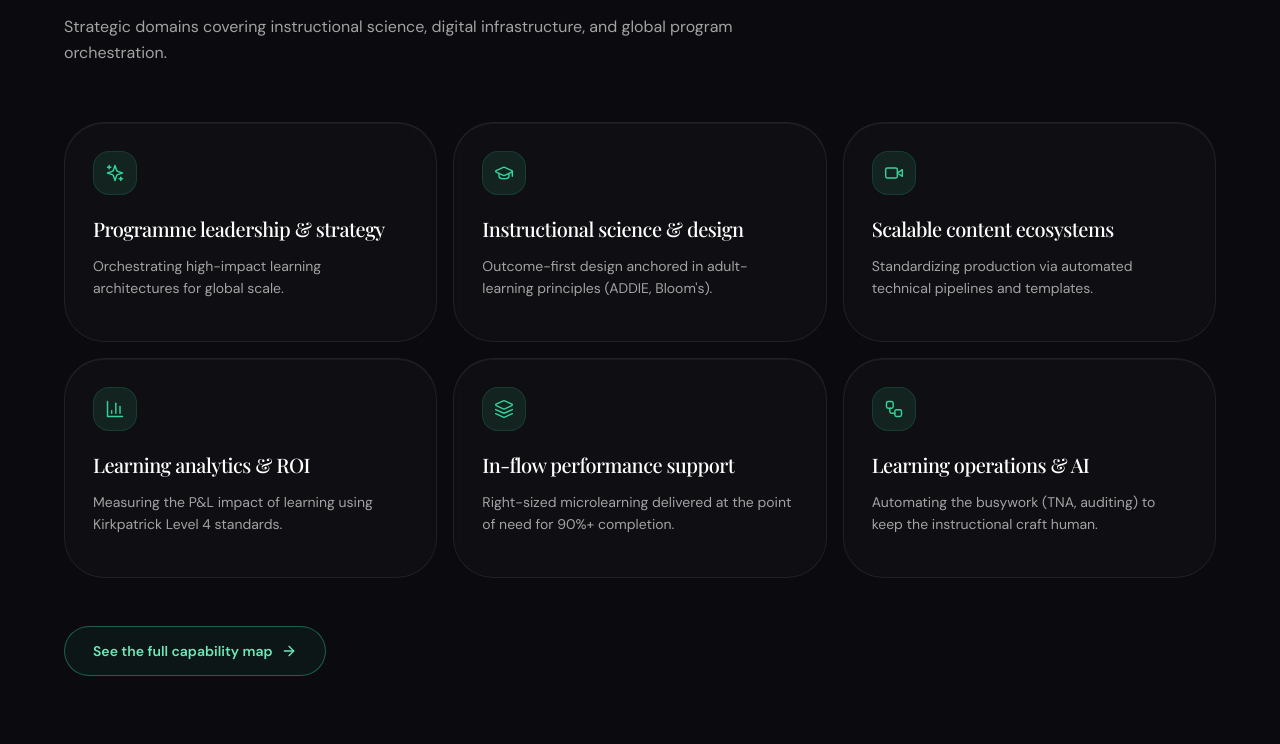
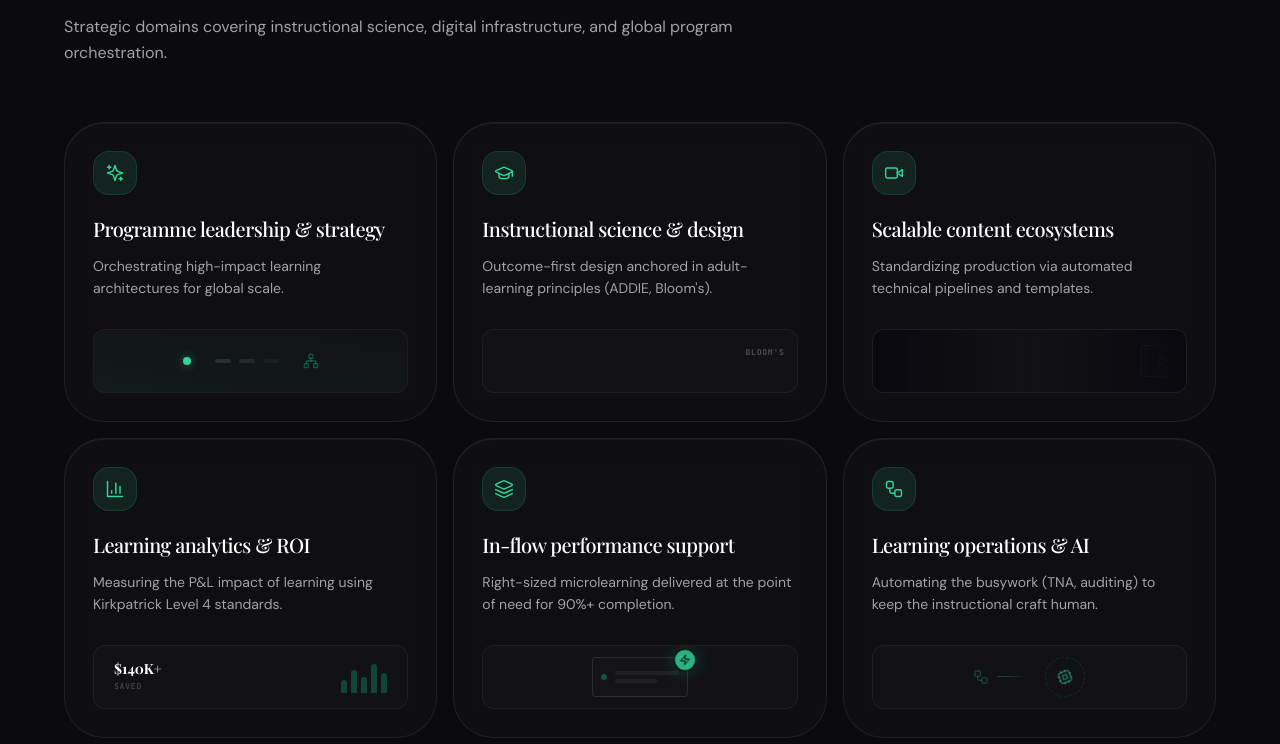
Before and after one commit to notjitin-1994/jitin-nair-portfolio, a Next.js app: page /LD-Systems-Portfolio in a window 1280 px wide. Shown: the part 4642-5386 px from the top of the page. Built offline with nearby package versions, Linux system fonts and the light colour scheme.

Commit message:
Revamp 'What I bring' infographics: contextually relevant micro-visualizations for L&D leadership domains

```diff
--- a/app/components/ld/LDPortfolio.tsx
+++ b/app/components/ld/LDPortfolio.tsx
@@ -11,7 +11,7 @@ import {
   useMotionValue,
   useReducedMotion,
 } from "framer-motion";
-import { ArrowRight, ArrowUpRight, ArrowDown, Mail, Linkedin, Check, Phone, MessageCircle, Instagram, Users, ChevronRight, X, ExternalLink, ChevronDown } from "lucide-react";
+import { ArrowRight, ArrowUpRight, ArrowDown, Mail, Linkedin, Check, Phone, MessageCircle, Instagram, Users, ChevronRight, X, ExternalLink, ChevronDown, Network, Video, Zap, Workflow, Cpu } from "lucide-react";
 import { EASE, useFontsReady, Reveal, CountUp, MagneticButton, useMounted } from "./primitives";
 import { DownloadResumeButton } from "./DownloadResumeButton";
 import { LdVortexBackground } from "./LdVortexBackground";
@@ -595,239 +595,156 @@ function AiLever() {
 }
 
 /* ---------- Capability tile infographic ---------- */
-const capPicsum = (seed: string) => `https://picsum.photos/seed/${seed}/700/500`;
 
-function TileViz({ c }: { c: CapabilityDomain }) {
+function CapabilityViz({ id }: { id: string }) {
   const reduced = useReducedMotion();
-  const viz = c.viz;
-  const inView = { once: true, margin: "-40px" } as const;
-  const headline = (
-    <span className="font-serif text-[2rem] font-medium leading-none tracking-tight text-white">{c.proofValue}</span>
-  );
 
-  // 1. Semicircle speed gauge
-  if (viz.kind === "gauge") {
-    const len = 148;
-    // Needle pivots from the hub (55,56); animate the tip coordinates so the base
-    // always sits exactly on the hub dot (avoids SVG transform-origin pitfalls).
-    const hubX = 55;
-    const hubY = 56;
-    const needleLen = 34;
-    const phi = Math.PI * (1 - viz.fill); // 0% -> pointing left, 100% -> pointing right
-    const tipX = hubX + needleLen * Math.cos(phi);
-    const tipY = hubY - needleLen * Math.sin(phi);
+  // 1. Leadership: Strategic Network
+  if (id === "leadership") {
     return (
-      <div>
-        <div className="mx-auto w-full max-w-[150px]">
-          <svg viewBox="0 0 110 64" className="w-full">
-            <path d="M8 56 A47 47 0 0 1 102 56" fill="none" stroke="rgba(255,255,255,0.12)" strokeWidth="7" strokeLinecap="round" />
-            <motion.path
-              d="M8 56 A47 47 0 0 1 102 56"
-              fill="none"
-              stroke="url(#capGauge)"
-              strokeWidth="7"
-              strokeLinecap="round"
-              strokeDasharray={len}
-              initial={reduced ? false : { strokeDashoffset: len }}
-              whileInView={{ strokeDashoffset: len * (1 - viz.fill) }}
-              viewport={inView}
-              transition={{ duration: 1.2, ease: EASE }}
+      <div className="relative h-16 w-full overflow-hidden rounded-xl bg-white/[0.02] border border-white/[0.05] flex items-center justify-center">
+         <div className="absolute inset-0 bg-gradient-to-tr from-emerald-500/5 to-transparent" />
+         <div className="relative flex items-center gap-6">
+            <div className="h-2 w-2 rounded-full bg-emerald-400 shadow-[0_0_10px_rgba(52,211,153,0.5)]" />
+            <div className="flex gap-2">
+               {[...Array(3)].map((_, i) => (
+                 <motion.div
+                   key={i}
+                   animate={reduced ? {} : { opacity: [0.2, 1, 0.2] }}
+                   transition={{ duration: 2, delay: i * 0.4, repeat: Infinity }}
+                   className="h-1 w-4 rounded-full bg-white/10"
                  />
-            <motion.line
-              x1={hubX}
-              y1={hubY}
-              x2={tipX}
-              y2={tipY}
-              stroke="#e5e7eb"
-              strokeWidth="2.5"
-              strokeLinecap="round"
-              initial={reduced ? false : { x2: hubX - needleLen, y2: hubY }}
-              whileInView={{ x2: tipX, y2: tipY }}
-              viewport={inView}
-              transition={{ duration: 1.2, ease: EASE }}
-            />
-            <circle cx={hubX} cy={hubY} r="4" fill="#34d399" />
-            <defs>
-              <linearGradient id="capGauge" x1="0" x2="1">
-                <stop offset="0%" stopColor="#34d399" />
-                <stop offset="100%" stopColor="#2dd4bf" />
-              </linearGradient>
-            </defs>
-          </svg>
+               ))}
             </div>
-        <div className="mt-1 flex items-baseline gap-2">
-          {headline}
-          <span className="text-xs text-neutral-400">{viz.label}</span>
+            <Network className="h-4 w-4 text-emerald-500/40" />
          </div>
       </div>
     );
   }
 
-  // 2. Donut ring
-  if (viz.kind === "donut") {
-    const r = 26;
-    const circ = 2 * Math.PI * r;
+  // 2. Science: Pedagogical Structure
+  if (id === "science") {
     return (
-      <div className="flex items-center gap-4">
-        <div className="relative h-[68px] w-[68px] flex-shrink-0">
-          <svg viewBox="0 0 68 68" className="h-full w-full -rotate-90">
-            <circle cx="34" cy="34" r={r} fill="none" stroke="rgba(255,255,255,0.1)" strokeWidth="7" />
-            <motion.circle
-              cx="34" cy="34" r={r}
-              fill="none" stroke="url(#capDonut)" strokeWidth="7" strokeLinecap="round"
-              strokeDasharray={circ}
-              initial={reduced ? false : { strokeDashoffset: circ }}
-              whileInView={{ strokeDashoffset: circ * (1 - viz.value / 100) }}
-              viewport={inView}
-              transition={{ duration: 1.2, ease: EASE }}
+      <div className="relative h-16 w-full overflow-hidden rounded-xl bg-white/[0.02] border border-white/[0.05] flex items-end justify-center pb-3 px-6">
+         <div className="flex items-end gap-1.5 w-full">
+            {[0.4, 0.7, 1.0, 0.8, 0.5].map((h, i) => (
+              <motion.div
+                key={i}
+                initial={{ height: 0 }}
+                whileInView={{ height: `${h * 100}%` }}
+                transition={{ duration: 1, delay: i * 0.1, ease: EASE }}
+                className="flex-1 bg-gradient-to-t from-emerald-500/20 to-emerald-400/40 rounded-t-sm"
               />
-            <defs>
-              <linearGradient id="capDonut" x1="0" y1="0" x2="1" y2="1">
-                <stop offset="0%" stopColor="#34d399" stopOpacity="0.35" />
-                <stop offset="100%" stopColor="#2dd4bf" stopOpacity="0.35" />
-              </linearGradient>
-            </defs>
-          </svg>
-          <div className="absolute inset-0 grid place-items-center">
-            <span className="font-serif text-lg font-medium text-white">{c.proofValue}</span>
+            ))}
          </div>
-        </div>
-        <span className="text-sm leading-snug text-neutral-400">{viz.label}</span>
-      </div>
-    );
-  }
-
-  // 3. Horizontal bar
-  if (viz.kind === "bar") {
-    return (
-      <div>
-        <div className="flex items-baseline gap-2">
-          {headline}
-          <span className="text-xs text-neutral-400">{viz.label}</span>
-        </div>
-        <div className="mt-3 h-2 w-full overflow-hidden rounded-full bg-white/10">
-          <motion.div
-            className="h-full w-full origin-left rounded-full bg-gradient-to-r from-emerald-400 to-teal-400"
-            initial={reduced ? false : { transform: "scaleX(0)" }}
-            whileInView={{ transform: `scaleX(${viz.value / 100})` }}
-            viewport={inView}
-            transition={{ duration: 1, ease: EASE }}
-          />
+         <div className="absolute top-2 right-3">
+            <span className="text-[8px] font-mono text-neutral-600 uppercase tracking-widest font-bold">Bloom&apos;s</span>
          </div>
       </div>
     );
   }
 
-  // 4. Vertical column chart
-  if (viz.kind === "columns") {
-    const max = Math.max(...viz.segments.map((s) => s.v));
+  // 3. Ecosystems: Production Pipeline
+  if (id === "ecosystems") {
     return (
-      <div>
-        <div className="flex items-baseline gap-2">
-          {headline}
-          <span className="text-xs text-neutral-400">removed</span>
+      <div className="relative h-16 w-full overflow-hidden rounded-xl bg-white/[0.02] border border-white/[0.05] flex items-center">
+         <motion.div
+           animate={reduced ? {} : { x: ["-100%", "100%"] }}
+           transition={{ duration: 8, repeat: Infinity, ease: "linear" }}
+           className="flex gap-4"
+         >
+            {[...Array(6)].map((_, i) => (
+              <div key={i} className="h-8 w-12 shrink-0 rounded border border-white/10 bg-white/[0.03] flex items-center justify-center">
+                 <Video className="h-3 w-3 text-neutral-700" />
               </div>
-        <div className="mt-3 flex items-end gap-3" style={{ height: 58 }}>
-          {viz.segments.map((s, i) => (
-            <div key={s.label} className="flex h-full flex-1 flex-col items-center justify-end gap-1.5">
+            ))}
+         </motion.div>
+         <div className="absolute inset-0 bg-gradient-to-r from-[#0a0a0f] via-transparent to-[#0a0a0f] pointer-events-none" />
+      </div>
+    );
+  }
+
+  // 4. ROI: Financial Impact
+  if (id === "roi") {
+    return (
+      <div className="relative h-16 w-full overflow-hidden rounded-xl bg-white/[0.02] border border-white/[0.05] flex items-center justify-between px-5">
+         <div className="flex flex-col">
+            <span className="text-[14px] font-serif font-bold text-white leading-none">$140K+</span>
+            <span className="text-[8px] font-mono text-neutral-600 uppercase tracking-widest mt-1">Saved</span>
+         </div>
+         <div className="flex items-end gap-1 h-8">
+            {[40, 70, 50, 90, 60].map((h, i) => (
               <motion.div
-                className="w-full origin-bottom rounded-t-md bg-gradient-to-t from-emerald-500/40 to-emerald-400"
-                style={{ height: `${(s.v / max) * 100}%` }}
-                initial={reduced ? false : { transform: "scaleY(0)" }}
-                whileInView={{ transform: "scaleY(1)" }}
-                viewport={inView}
-                transition={{ duration: 0.8, delay: i * 0.12, ease: EASE }}
+                key={i}
+                initial={{ height: 2 }}
+                whileInView={{ height: `${h}%` }}
+                className="w-1.5 bg-emerald-500/30 rounded-t-full"
               />
-              <span className="text-[10px] text-neutral-400">{s.label}</span>
-            </div>
             ))}
          </div>
       </div>
     );
   }
 
-  // 5. Checklist
-  if (viz.kind === "checks") {
+  // 5. Support: In-Flow Delivery
+  if (id === "support") {
     return (
-      <div>
-        {headline}
-        <div className="mt-3 space-y-1.5">
-          {viz.items.map((it, i) => (
+      <div className="relative h-16 w-full overflow-hidden rounded-xl bg-white/[0.02] border border-white/[0.05] flex items-center justify-center">
+         <div className="w-24 h-10 border border-white/10 rounded bg-white/[0.01] relative flex items-center px-2 gap-2">
+            <div className="h-1.5 w-1.5 rounded-full bg-emerald-500/40" />
+            <div className="flex-1 space-y-1">
+               <div className="h-1 w-full bg-white/5 rounded-full" />
+               <div className="h-1 w-2/3 bg-white/5 rounded-full" />
+            </div>
             <motion.div
-              key={it}
-              className="flex items-center gap-2 text-xs text-neutral-300"
-              initial={reduced ? false : { opacity: 0, x: -8 }}
-              whileInView={{ opacity: 1, x: 0 }}
-              viewport={inView}
-              transition={{ duration: 0.4, delay: i * 0.1, ease: EASE }}
+              animate={reduced ? {} : { scale: [1, 1.2, 1], opacity: [0.5, 1, 0.5] }}
+              transition={{ duration: 1.5, repeat: Infinity }}
+              className="absolute -top-2 -right-2 h-5 w-5 rounded-full bg-emerald-400 shadow-[0_0_15px_rgba(52,211,153,0.3)] flex items-center justify-center border border-black"
             >
-              <span className="flex h-4 w-4 flex-shrink-0 items-center justify-center rounded-full bg-emerald-400/15">
-                <Check className="h-2.5 w-2.5 text-emerald-400" strokeWidth={3} />
-              </span>
-              {it}
+               <Zap className="h-2.5 w-2.5 text-black" />
             </motion.div>
-          ))}
          </div>
       </div>
     );
   }
 
-  // 6. Area sparkline with count-up
-  const linePath = "M2,38 L13,30 L24,33 L35,20 L46,24 L57,12 L68,16 L79,6";
-  const areaPath = `${linePath} L79,44 L2,44 Z`;
+  // 6. Ops: Technical Automation
+  if (id === "ops") {
     return (
-    <div>
-      <div className="flex items-baseline gap-2">
-        <CountUp
-          to={viz.to}
-          format={(n) => Math.round(n).toLocaleString()}
-          className="font-serif text-[2rem] font-medium leading-none tracking-tight text-white"
-        />
-        <span className="text-xs text-neutral-400">{viz.label}</span>
+      <div className="relative h-16 w-full overflow-hidden rounded-xl bg-white/[0.02] border border-white/[0.05] flex items-center justify-center gap-4">
+         <div className="flex items-center gap-2">
+            <Workflow className="h-4 w-4 text-emerald-500/30" />
+            <div className="h-px w-8 bg-gradient-to-r from-emerald-500/40 to-transparent" />
          </div>
-      <svg viewBox="0 0 81 46" preserveAspectRatio="none" className="mt-3 h-12 w-full">
-        <motion.path
-          d={areaPath}
-          fill="url(#capSpark)"
-          initial={reduced ? false : { opacity: 0 }}
-          whileInView={{ opacity: 1 }}
-          viewport={inView}
-          transition={{ duration: 0.8, delay: 0.3, ease: EASE }}
-        />
-        <motion.path
-          d={linePath}
-          fill="none"
-          stroke="#34d399"
-          strokeWidth="2"
-          strokeLinecap="round"
-          strokeLinejoin="round"
-          initial={reduced ? false : { pathLength: 0 }}
-          whileInView={{ pathLength: 1 }}
-          viewport={inView}
-          transition={{ duration: 1.1, ease: EASE }}
-        />
-        <defs>
-          <linearGradient id="capSpark" x1="0" y1="0" x2="0" y2="1">
-            <stop offset="0%" stopColor="#34d399" stopOpacity="0.35" />
-            <stop offset="100%" stopColor="#34d399" stopOpacity="0" />
-          </linearGradient>
-        </defs>
-      </svg>
+         <motion.div
+           animate={reduced ? {} : { rotate: 360 }}
+           transition={{ duration: 10, repeat: Infinity, ease: "linear" }}
+           className="h-10 w-10 rounded-full border border-dashed border-emerald-500/20 flex items-center justify-center"
+         >
+            <Cpu className="h-4 w-4 text-emerald-400/50" />
+         </motion.div>
       </div>
     );
+  }
+
+  return null;
 }
 
 function CapabilityTile({ c }: { c: (typeof ldCapabilities)[0] }) {
   const Icon = c.icon;
   return (
-    <div className="group relative flex h-full min-h-[220px] flex-col overflow-hidden rounded-[2.5rem] border border-white/[0.08] bg-zinc-900/40 p-7 backdrop-blur-md transition-all duration-300 hover:border-emerald-400/40 hover:bg-zinc-900/60 shadow-[inset_0_1px_0_rgba(255,255,255,0.05)]">
+    <div className="group relative flex h-full min-h-[300px] flex-col overflow-hidden rounded-[2.5rem] border border-white/[0.08] bg-zinc-900/40 p-7 backdrop-blur-md transition-all duration-300 hover:border-emerald-400/40 hover:bg-zinc-900/60 shadow-[inset_0_1px_0_rgba(255,255,255,0.05)]">
       <div className="absolute inset-0 bg-gradient-to-br from-emerald-500/[0.05] to-transparent pointer-events-none opacity-0 transition-opacity duration-500 group-hover:opacity-100" />
       <div className="relative z-10 flex h-full flex-col">
         <span className="flex h-11 w-11 items-center justify-center rounded-2xl border border-emerald-400/15 bg-emerald-400/10 text-emerald-400 transition-colors group-hover:border-emerald-400/30">
           <Icon className="h-5 w-5" strokeWidth={1.75} />
         </span>
         <h3 className="mt-5 font-serif text-xl font-medium tracking-tight text-white group-hover:text-emerald-300 transition-colors">{c.title}</h3>
-        <p className="mt-3 text-sm leading-relaxed text-neutral-400 group-hover:text-neutral-300 transition-colors">{c.body}</p>
+        <p className="mt-3 text-sm leading-relaxed text-neutral-400 group-hover:text-neutral-300 transition-colors mb-6">{c.body}</p>
+
+        <div className="mt-auto">
+          <CapabilityViz id={c.id} />
+        </div>
       </div>
     </div>
   );
@@ -849,7 +766,7 @@ function Capabilities() {
         </Reveal>
         <div className="grid grid-cols-1 gap-4 sm:grid-cols-2 lg:grid-cols-3">
           {ldCapabilities.map((c, i) => (
-            <Reveal key={c.title} delay={(i % 3) * 0.05}>
+            <Reveal key={c.id} delay={(i % 3) * 0.05}>
               <CapabilityTile c={c} />
             </Reveal>
           ))}
--- a/app/data/ldPortfolio.ts
+++ b/app/data/ldPortfolio.ts
@@ -121,32 +121,38 @@ export const ldAiLever = {
 
 export const ldCapabilities = [
   {
+    id: "leadership",
     title: "Programme leadership & strategy",
     body: "Orchestrating high-impact learning architectures for global scale.",
     featured: true,
     icon: Sparkles,
   },
   {
+    id: "science",
     title: "Instructional science & design",
     body: "Outcome-first design anchored in adult-learning principles (ADDIE, Bloom's).",
     icon: GraduationCap,
   },
   {
+    id: "ecosystems",
     title: "Scalable content ecosystems",
     body: "Standardizing production via automated technical pipelines and templates.",
     icon: Video,
   },
   {
+    id: "roi",
     title: "Learning analytics & ROI",
     body: "Measuring the P&L impact of learning using Kirkpatrick Level 4 standards.",
     icon: BarChart3,
   },
   {
+    id: "support",
     title: "In-flow performance support",
     body: "Right-sized microlearning delivered at the point of need for 90%+ completion.",
     icon: Layers,
   },
   {
+    id: "ops",
     title: "Learning operations & AI",
     body: "Automating the busywork (TNA, auditing) to keep the instructional craft human.",
     icon: Workflow,
```
Lines whose indentation alone changed are shown as unchanged.
